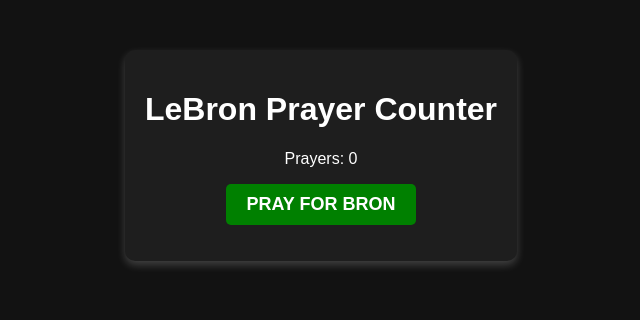
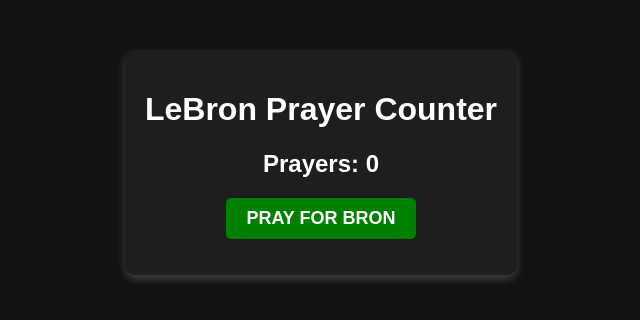
Before and after one commit to pray4bron/pray4bron.github.io, a plain HTML site: page index.html in a window 1280 px wide. Shown: the whole page, without its empty margins (319-959 px from the left). Drawn offline with nearby package versions, Linux system fonts and the light colour scheme; no server answers.

Commit message:
Update index.html

```diff
--- a/index.html
+++ b/index.html
@@ -9,7 +9,7 @@
 <body>
     <div class="container">
         <h1>LeBron Prayer Counter</h1>
-        <p>Prayers: <span id="prayerCount">0</span></p>
+        <h2 id="prayerCount">Prayers: 0</h2>
         <button id="prayButton">Pray for Bron</button>
         <p id="message"></p>
     </div>
```
